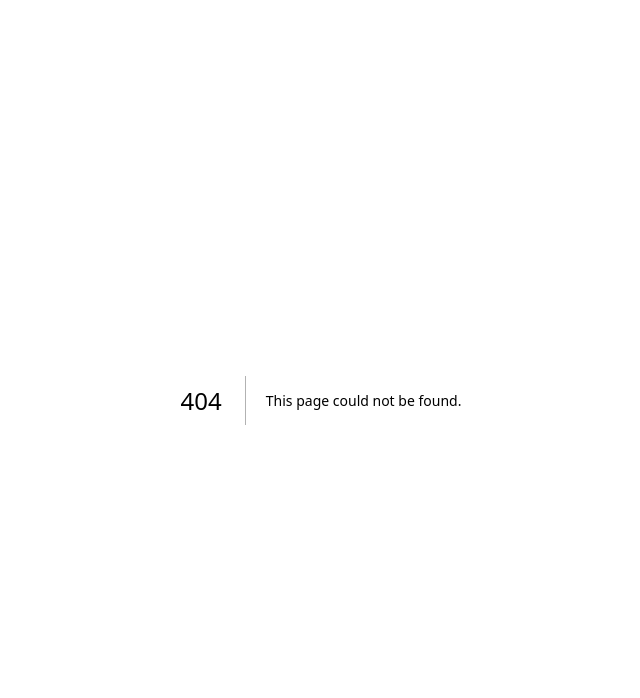
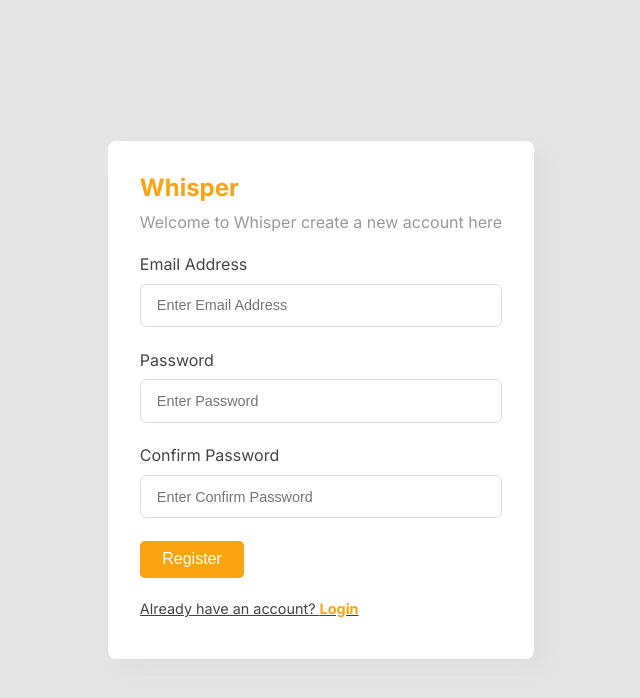
Before and after one commit to mhdalik/Chat-App, a Next.js app: page /register in a window 1280 px wide. Before the commit this address had no page. Shown: the top 698 px of the page, without its empty margins (319-959 px from the left). Built offline with nearby package versions, Linux system fonts and the light colour scheme.

Commit message:
Added authentication screens

```diff
--- /dev/null
+++ b/src/app/register/page.tsx
@@ -0,0 +1,34 @@
+import '../../styles/register.scss';
+
+export default function Register() {
+    return (
+        <div className={"app__register"}>
+            <form action="#" className="app__register__form">
+                <section className="app__register__section">
+                    <h2>Whisper</h2>
+                    <p>Welcome to Whisper create a new account here</p>
+                </section>
+                <section className="app__register__section">
+                    <label htmlFor="email">Email Address</label>
+                    <input type="email" name="email" id="email" placeholder={"Enter Email Address"}/>
+                </section>
+                <section className="app__register__section">
+                    <label htmlFor="password">Password</label>
+                    <input type="password" name="password" id="password" placeholder={"Enter Password"}/>
+                </section>
+                <section className="app__register__section">
+                    <label htmlFor="password">Confirm Password</label>
+                    <input type="password" name="confirm-password" id="confirm-password" placeholder={"Enter Confirm Password"}/>
+                </section>
+                <section className="app__register__section">
+                    <button className={"primary"}>
+                        Register
+                    </button>
+                </section>
+                <section className="app__register__section">
+                    <a href="/">Already have an account? <b>Login</b></a>
+                </section>
+            </form>
+        </div>
+    )
+}
--- a/src/styles/globals.scss
+++ b/src/styles/globals.scss
@@ -2,4 +2,30 @@
   margin: 0;
   padding: 0;
   box-sizing: border-box;
+  color: #444;
 }
+
+
+:root {
+  --primary: #FCA311;
+  --secondary: #FFFFFF;
+  --tertiary: #E5E5E5;
+}
+
+b {
+  color: var(--primary);
+}
+
+button {
+  padding-inline: 1.4rem;
+  padding-block: .6rem;
+  outline: none;
+  font-size: 1rem;
+
+  &.primary {
+    background-color: var(--primary);
+    color: var(--secondary);
+    border: none;
+    border-radius: .3rem;
+  }
+}
--- /dev/null
+++ b/src/styles/register.scss
@@ -0,0 +1,59 @@
+.app__register {
+  min-height: 100vh;
+  display: flex;
+  align-items: center;
+  justify-content: center;
+  background: var(--tertiary);
+
+  &__form {
+    display: flex;
+    flex-direction: column;
+    gap: 1.4rem;
+    box-shadow: 10px 10px 20px #ddd;
+    border-radius: .5rem;
+    padding-inline: 2rem;
+    padding-block: 2rem;
+    background: var(--secondary);
+    min-width: 30%;
+
+    @media screen and (max-width: 1200px) {
+      min-width: 50%;
+    }
+
+    @media screen and (max-width: 720px) {
+      min-width: 80%;
+    }
+  }
+
+  &__section {
+    display: flex;
+    flex-direction: column;
+    gap: .6rem;
+    align-items: flex-start;
+
+    h2 {
+      color: var(--primary);
+    }
+    p {
+      color: #999;
+    }
+
+    a {
+      font-size: .9rem;
+    }
+
+    input {
+      width: 100%;
+      padding-block: .8rem;
+      padding-inline: 1rem;
+      border-radius: .4rem;
+      border: .5px solid #ddd;
+      outline: none;
+      font-size: .9rem;
+    }
+
+    &:has(a) {
+      margin-bottom: .6rem;
+    }
+  }
+}
```
Also changed, not shown: src/app/forget/page.tsx (added, +26 -0 lines), src/app/page.tsx (+27 -3 lines), src/styles/forget.scss (added, +59 -0 lines), src/styles/login.scss (added, +59 -0 lines), src/styles/page.scss (deleted), 1 other file (tests, documents, lock files or other folders).
